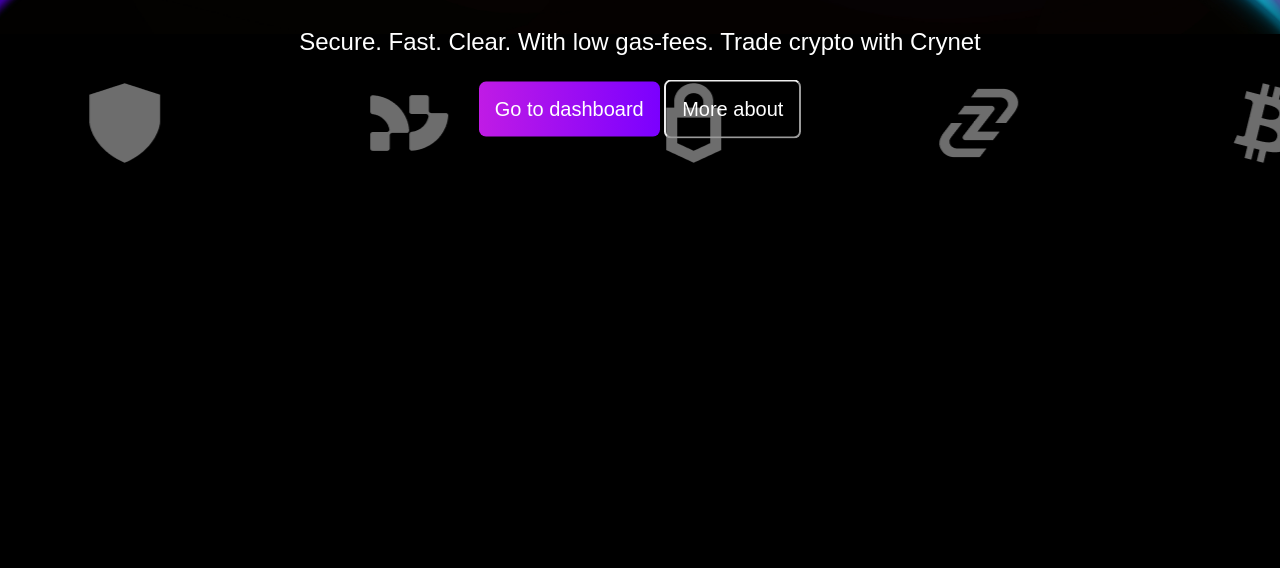
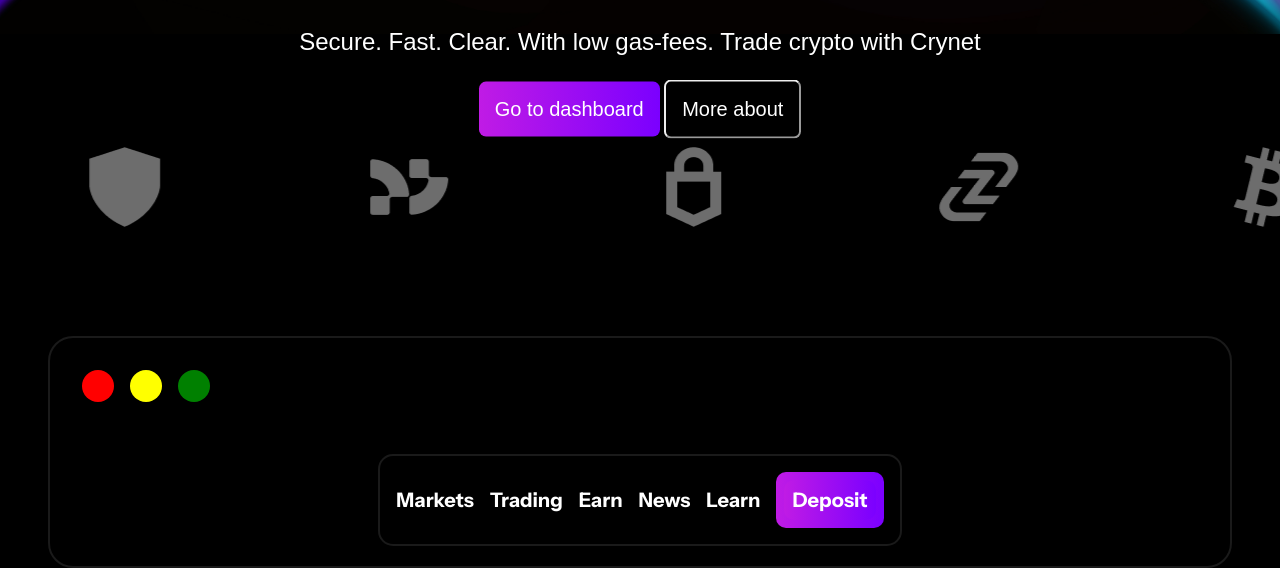
Before and after one commit to Emanuele-Comand/crynet, a plain HTML site: page index.html in a window 1280 px wide. Shown: the part 499-1067 px from the top of the page. Before the commit the page ends 829 px from the top, so only its background shows below. Drawn offline with Linux system fonts and the light colour scheme; a web font is replaced by a local one.

Commit message:
Started work on mockup

```diff
--- a/css/style.css
+++ b/css/style.css
@@ -165,6 +165,7 @@
   overflow: hidden;
   padding-top: 32px;
   padding-bottom: 32px;
+  margin-top: 64px;
 }
 
 .partners-track {
@@ -186,6 +187,73 @@
   margin: 0 60px;
 }
 
+#mockup-wrapper {
+  display: flex;
+  justify-content: center;
+  margin-top: 64px;
+}
+
+#mockup {
+  max-width: 1184px;
+  width: 100%;
+  border: 2px solid rgba(255, 255, 255, 0.1);
+  border-radius: 25px;
+}
+
+.mockup-body {
+  display: flex;
+  flex-direction: column;
+  align-items: center;
+}
+
+.mockup-btn {
+  width: 32px;
+  height: 32px;
+  border-radius: 25px;
+}
+
+.mockup-btns-wrapper {
+  display: flex;
+  align-items: center;
+  gap: 16px;
+  padding: 32px;
+}
+
+#red {
+  background-color: red;
+}
+
+#yellow {
+  background-color: yellow;
+}
+
+#green {
+  background-color: green;
+}
+
+.mockup-nav {
+  list-style: none;
+  border: 2px solid rgba(255, 255, 255, 0.1);
+  display: flex;
+  justify-content: space-between;
+  align-items: center;
+  gap: 16px;
+  color: #fff;
+  font-family: var(--font-main);
+  font-size: 20px;
+  font-weight: bold;
+  padding: 16px;
+  max-width: 1114px;
+  width: 100%;
+  border-radius: 15px;
+}
+
+.deposit-btn {
+  background: linear-gradient(90deg, #C01BE5, #7B00FF);
+  padding: 8px;
+  border-radius: 10px;
+}
+
 @keyframes partners-scroll {
   0% {
     transform: translate3d(0, 0, 0);
--- a/index.html
+++ b/index.html
@@ -96,15 +96,29 @@
         </div>
       </section>
       <!--Mockup section-->
-      <section id="mockup">
-        <div class="mockup-navigation">
+      <section id="mockup-wrapper">
+        <div id="mockup">
+          <div class="mockup-btns-wrapper">
+            <div class="mockup-btn" id="red"></div>
+            <div class="mockup-btn" id="yellow"></div>
+            <div class="mockup-btn" id="green"></div>
+          </div>
+          <div class="mockup-body">
+            <div class="mockup-header">
               <ul class="mockup-nav">
                 <li>Markets</li>
                 <li>Trading</li>
                 <li>Earn</li>
                 <li>News</li>
                 <li>Learn</li>
+                <div class="mockup-header-btns">
+                  <div class="deposit-btn">
+                    <div class="deposit-btn">Deposit</div>
+                  </div>
+                </div>
               </ul>
+            </div>
+          </div>
         </div>
       </section>
     </main>
```
Lines whose indentation alone changed are shown as unchanged.
